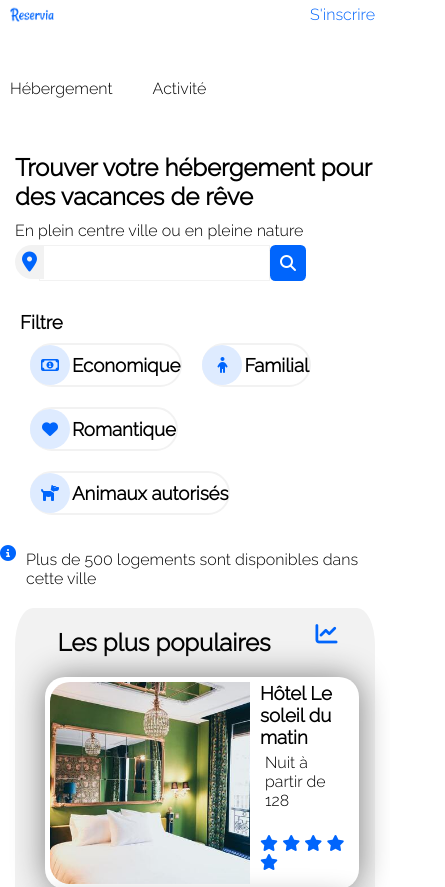
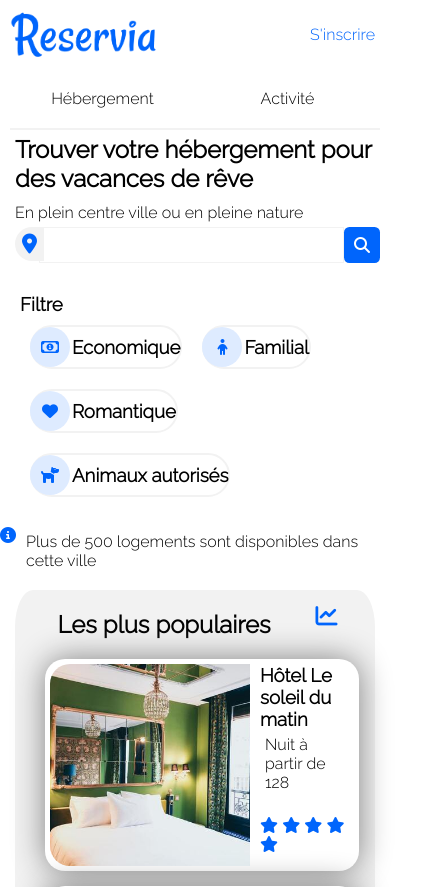
Before and after one commit to SchadiaT/TounkaraSchadia_2_01072021, a plain HTML site: page Index.html in a window 390 px wide. Shown: the top 887 px of the page, 445 px wide, since content can reach past the window. Drawn offline with Linux system fonts and the light colour scheme.

Commit message:
change on header and actvity

```diff
--- a/style.css
+++ b/style.css
@@ -48,7 +48,6 @@
 
 .search_bar {
     display: flex;
-    flex-wrap: wrap
 }
  input, label {
      font-size: 20px;
@@ -60,6 +59,8 @@
      border: #F2F2F2 1px solid;
      outline: none;
      padding: 4px;
+     width: 100%;
+     max-width: 400px;
  }
  input[type="submit"]
  {
@@ -369,14 +370,23 @@ img.activity2{
     header .top {
 
     }
-    nav {
-
+    img {
+        width: 50%;
+    }
+    .nav_links li {
+        padding: 20px;
+        width: 50%;
+        margin: 0;
+    }
+    nav ul li {
+        color: black;
+        border-top: none;
+        border-bottom: 2px solid #F2F2F2;
+        display: flex;
+        justify-content: center;
     }
     .inscription {
 
-    }
-    .search_bar {
-        width: 100%;
     }
     input[value="Rechercher"]
     {
@@ -431,11 +441,12 @@ img.activity2{
 
     }
     .activity_article {
-        flex-direction: column;
+
     }
     .activity_box {
     }
     .activity_second_box {
+
     }
 }
 
@@ -473,15 +484,20 @@ img.activity2{
         margin: 0;
     }
     .activity_article {
-        flex-direction: row;
+        flex-wrap: wrap;
+        justify-content: space-between;
     }
     .activity_box  {
+        width: 30%;
     }
-    .activity_article .activity_second_box {
-
+    .activity_second_box {
+        flex-direction: row;
+        width: 67.6%;
     }
     .activity_column_box {
+        width: 50%;
     }
+
     footer {
         flex-direction: row;
         padding: 10px;
```
Also changed, not shown: Index.html (+0 -1 lines).
